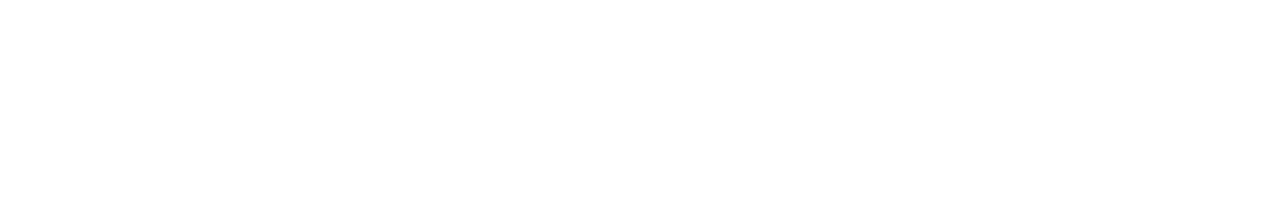
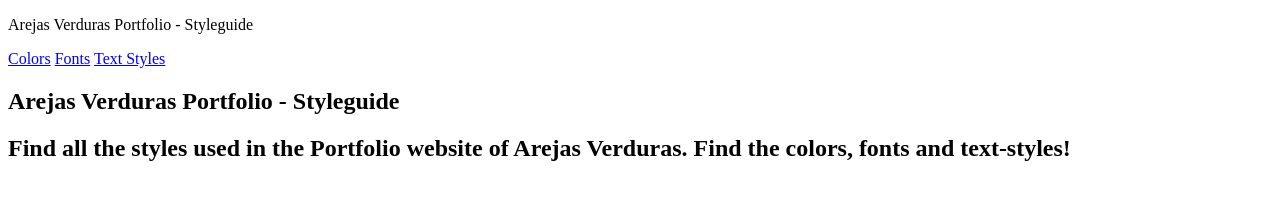
Before and after one commit to arejasverduras/CSS-4-Styleguide, a plain HTML site: page index.html in a window 1280 px wide. Drawn offline with Linux system fonts and the light colour scheme.

Commit message:
write html first header and hero section

```diff
--- a/index.html
+++ b/index.html
@@ -8,10 +8,21 @@
     </head>
     <body>
         <header>
-
+                <p id="pagetitle">Arejas Verduras Portfolio - Styleguide</p>
+                <nav>
+                    <a href="#color">Colors</a>
+                    <a href="#fonts">Fonts</a>
+                    <a href="#textstyles">Text Styles</a>
+                </nav>
         </header>
         <main>
+            <section id="hero">
+                <h1>Arejas Verduras Portfolio - Styleguide</h1>
+                <h2>Find all the styles used in the Portfolio website of Arejas Verduras. Find the colors, fonts and text-styles!</h2>
+            </section>
+            <article id="color">
 
+            </article>
         </main>
         <footer>
 
```
